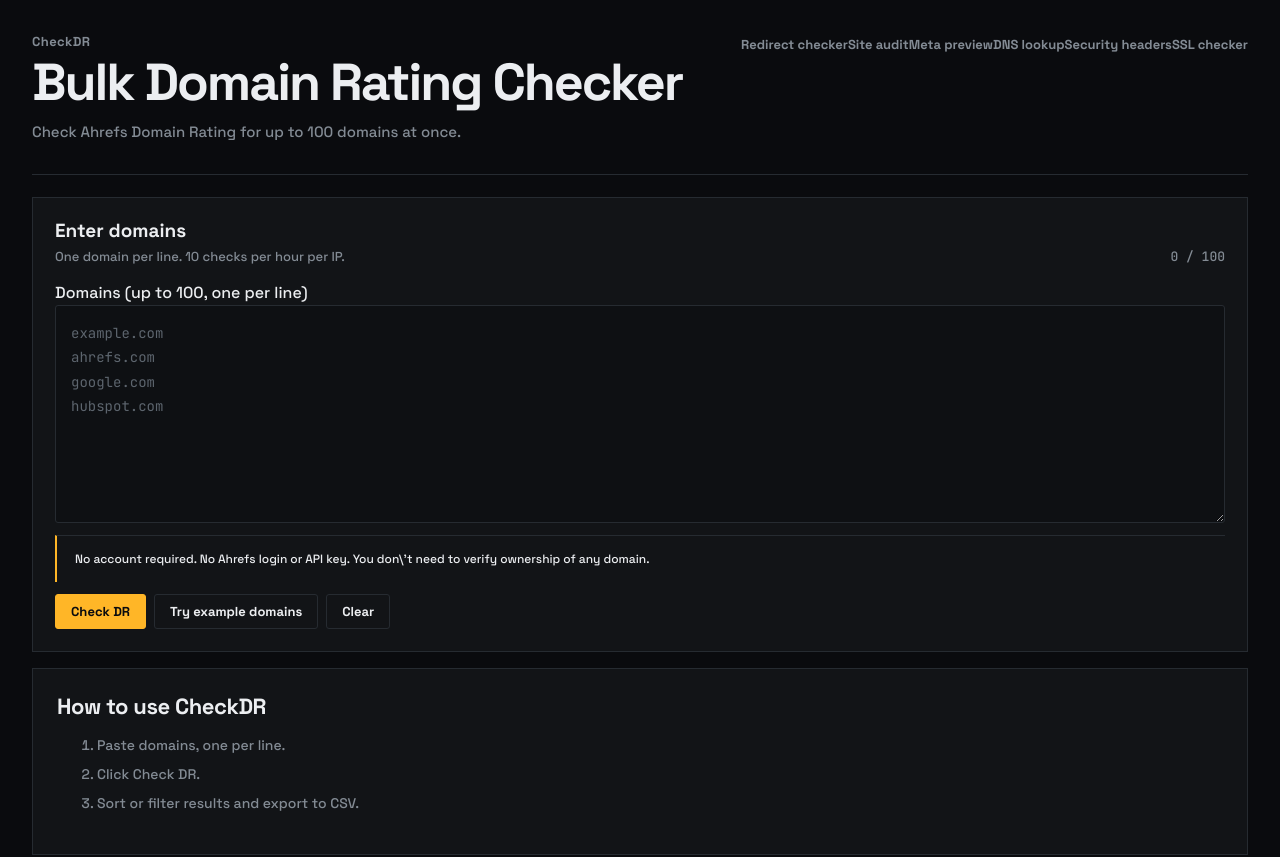
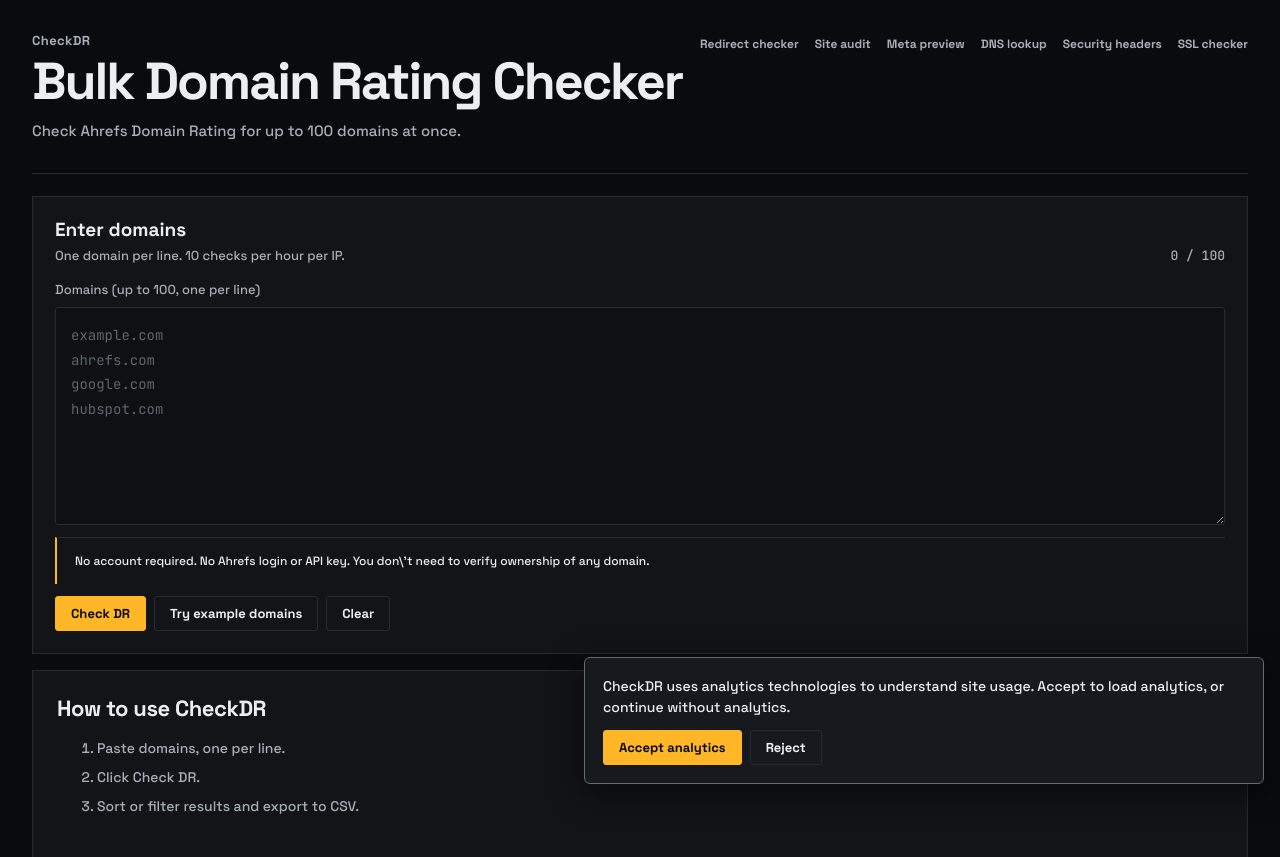
Before and after one commit to manmicheal214-maker/DR-checker-, a plain HTML site: page index.html in a window 1280 px wide. Shown: the top 857 px of the page. Drawn offline with Linux system fonts and the light colour scheme.

Commit message:
Improve CheckDR contrast and keyboard accessibility

```diff
--- a/style.css
+++ b/style.css
@@ -570,3 +570,17 @@ footer {
 .checked-at { margin-top: 5px !important; font: 11px var(--mono); color: var(--text-muted); }
 
 .page-choices{display:grid;gap:0;margin:14px 0;border-top:1px solid var(--hairline)}.page-choice{display:flex;align-items:flex-start;gap:10px;padding:10px 0;border-bottom:1px solid var(--hairline);font:12px/1.5 var(--mono);overflow-wrap:anywhere}.page-choice input{flex:0 0 auto;margin-top:3px;accent-color:var(--signal)}.page-choice span{overflow-wrap:anywhere}.audit-summary{display:grid;grid-template-columns:repeat(4,minmax(0,1fr));border-bottom:1px solid var(--hairline);background:var(--surface-raised)}.audit-metric{padding:16px 18px;border-right:1px solid var(--hairline);border-top:1px solid var(--hairline)}.audit-metric span,.audit-metric small{display:block;color:var(--text-muted);font-size:11px}.audit-metric strong{display:block;margin:7px 0;font:700 22px/1.2 var(--mono);overflow-wrap:anywhere}.audit-metric small{font-family:var(--mono)}.audit-issues{padding:18px 0;border-top:1px solid var(--hairline)}.audit-issues h3{margin:0 0 8px;font-size:16px}.audit-issues p,.audit-issues li{color:var(--text-muted);font-size:13px;overflow-wrap:anywhere}.audit-issues ul{padding-left:20px}.audit-issues li{margin:7px 0}.audit-issues strong{color:var(--text)}.tool-input .search-input{width:100%;max-width:600px}.tool-note a{color:var(--signal)}@media(max-width:760px){.audit-summary{grid-template-columns:repeat(2,minmax(0,1fr))}.audit-metric:nth-child(2n){border-right:0}}@media(max-width:430px){.audit-summary{grid-template-columns:1fr}.audit-metric{border-right:0}}
+
+/* CheckDR accessibility and consent refinements */
+:root { --text-muted: #A7AFB8; }
+.hero-tool-links { display:flex; flex-wrap:wrap; gap:10px 16px; justify-content:flex-end; }
+.hero-tool-links a { color:var(--text-muted); font:600 12px var(--chrome); text-decoration:none; }
+.hero-tool-links a:hover, .hero-tool-links a:focus-visible { color:var(--signal); text-decoration:underline; }
+.field-label { display:block; margin:0 0 8px; color:var(--text-muted); font-size:13px; }
+.sort-button { border:0; padding:0; color:inherit; background:transparent; font:inherit; letter-spacing:inherit; cursor:pointer; }
+.sort-button:focus-visible, .hero-tool-links a:focus-visible { outline:2px solid var(--signal); outline-offset:3px; }
+.cookie-consent { position:fixed; z-index:1000; inset:auto 16px 16px; max-width:680px; margin-left:auto; padding:18px; border:1px solid #626b75; border-radius:6px; background:#161A1F; color:#ECEEF1; box-shadow:0 8px 32px #0009; }
+.cookie-consent p { margin:0 0 12px; color:#ECEEF1; font-size:14px; line-height:1.5; }
+.cookie-consent .btn { margin-right:8px; }
+.sr-only { position:absolute; width:1px; height:1px; padding:0; margin:-1px; overflow:hidden; clip:rect(0,0,0,0); white-space:nowrap; border:0; }
+@media(max-width:760px) { .hero-nav { align-items:flex-start; flex-direction:column; } .hero-tool-links { justify-content:flex-start; } .cookie-consent .btn { width:auto; margin-top:6px; } }
```
